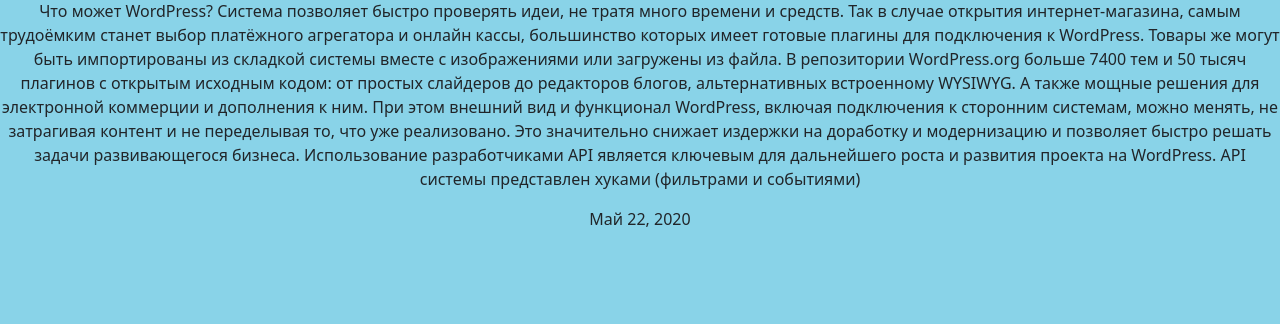
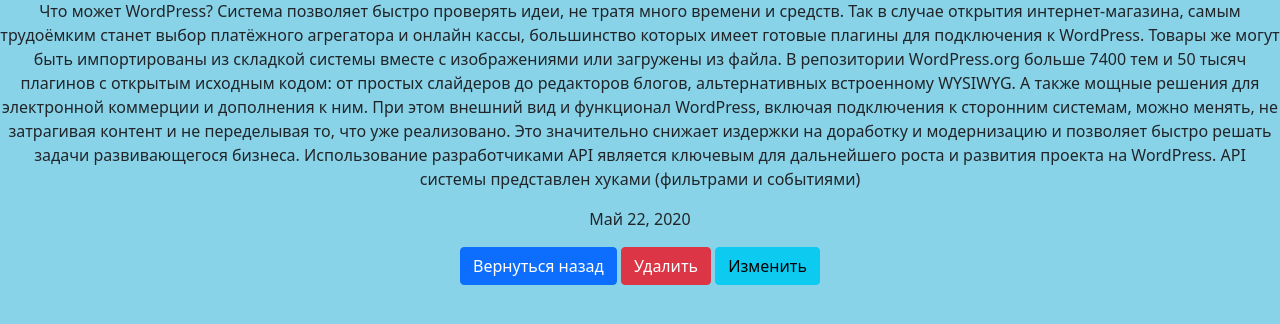
Before and after one commit to Tekehiko69/Djnago-project1, a Django app: page /news/1 in a window 1280 px wide. Shown: the part 113-437 px from the top of the page. Run offline with Django 3.2, Linux system fonts and the light colour scheme; data comes from the database, SQL or seed files in the repository.

Commit message:
Создал класс для удалениия записей и сделал шаблон  и добавил кнопки в details_view

```diff
--- a/website/main/static/main/css/main.css
+++ b/website/main/static/main/css/main.css
@@ -32,3 +32,7 @@ main .create-news{
     text-align: center;
 
 }
+.btn-group {
+    margin-left: 10px;
+
+}
--- a/website/main/templates/main/layout.html
+++ b/website/main/templates/main/layout.html
@@ -43,8 +43,7 @@
           </ul>
         </li>
         <li class="nav-item">
-          <button class="btn btn-info" href="{% url 'create' %}">Добавить запись</button>
-
+          <a class="btn btn-info" href="{% url 'create' %}">Добавить запись</a>
         </li>
       </ul>
     </div>
--- a/website/news/templates/news/details_view.html
+++ b/website/news/templates/news/details_view.html
@@ -7,6 +7,10 @@
         <h1>{{ article.title }}</h1>
         <p>{{ article.full_text }}</p>
         <p>{{ article.date }}</p>
+        <a class="btn btn-primary" href="{% url 'news-page' %}">Вернуться назад</a>
+        <a  class="btn btn-danger" href="{% url 'delete-page' article.id %}">Удалить</a>
+        <a  class="btn btn-info" href="{% url 'update-page' article.id %}">Изменить </a>
+
 
     </div>
 {% endblock %}
--- a/website/news/urls.py
+++ b/website/news/urls.py
@@ -6,5 +6,5 @@ urlpatterns = [
     path('create', views.create, name='create'),
     path('<int:pk>', views.NewsDetailView.as_view(), name='details-page'),
     path('<int:pk>/update', views.NewsUpdateView.as_view(), name='update-page'),
-
+    path('<int:pk>/delete', views.NewsDeleteView.as_view(), name='delete-page'),
 ]
--- a/website/news/views.py
+++ b/website/news/views.py
@@ -1,7 +1,7 @@
 from django.shortcuts import render, redirect
 from .models import Articles
 from .forms import ArticlesForm
-from django.views.generic import DetailView, UpdateView
+from django.views.generic import DetailView, UpdateView, DeleteView
 
 
 def news(request):
@@ -18,6 +18,11 @@ class NewsUpdateView(UpdateView):
     template_name = 'news/create.html'
 
     form_class = ArticlesForm
+
+class NewsDeleteView(DetailView):
+    model = Articles
+    success_url = '/news/'
+    template_name = 'news/delete.html'
 
 def create(request):
     error = ''
```
Also changed, not shown: website/news/templates/news/delete.html (added, +13 -0 lines).
